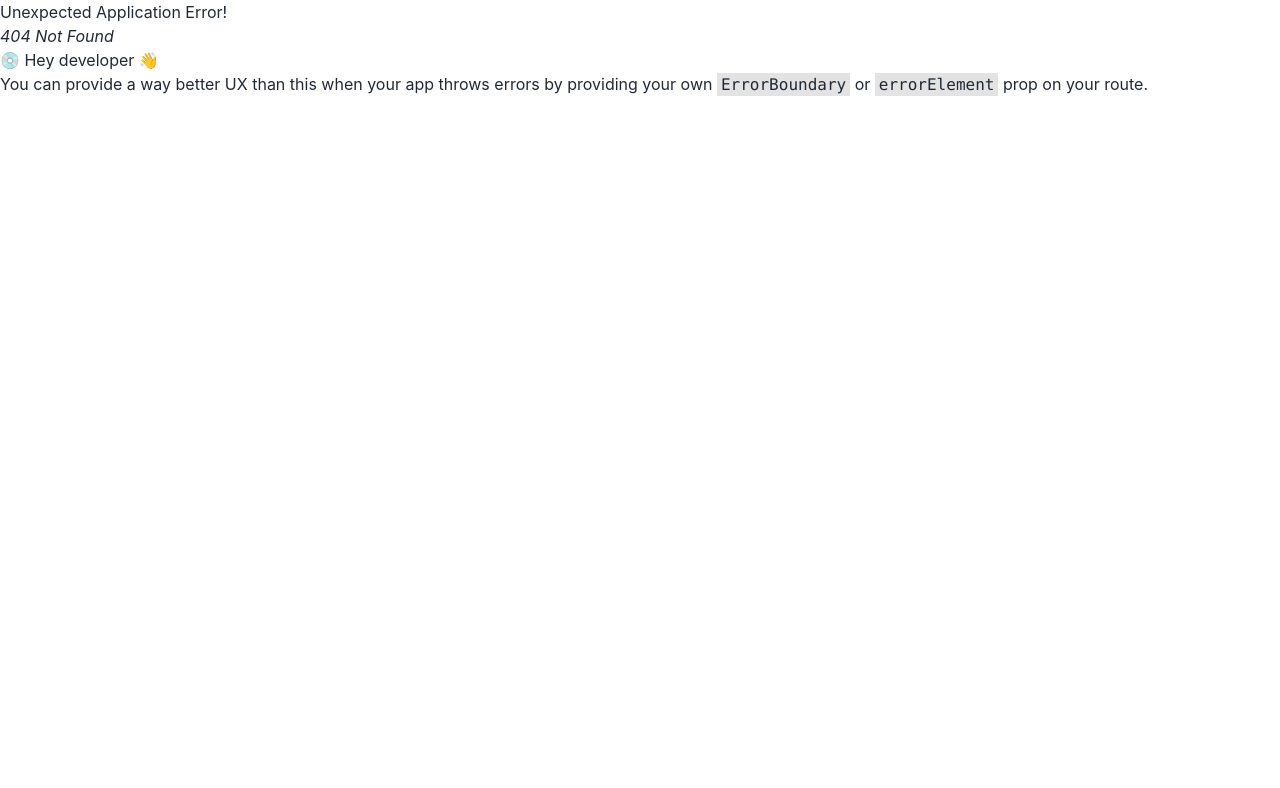
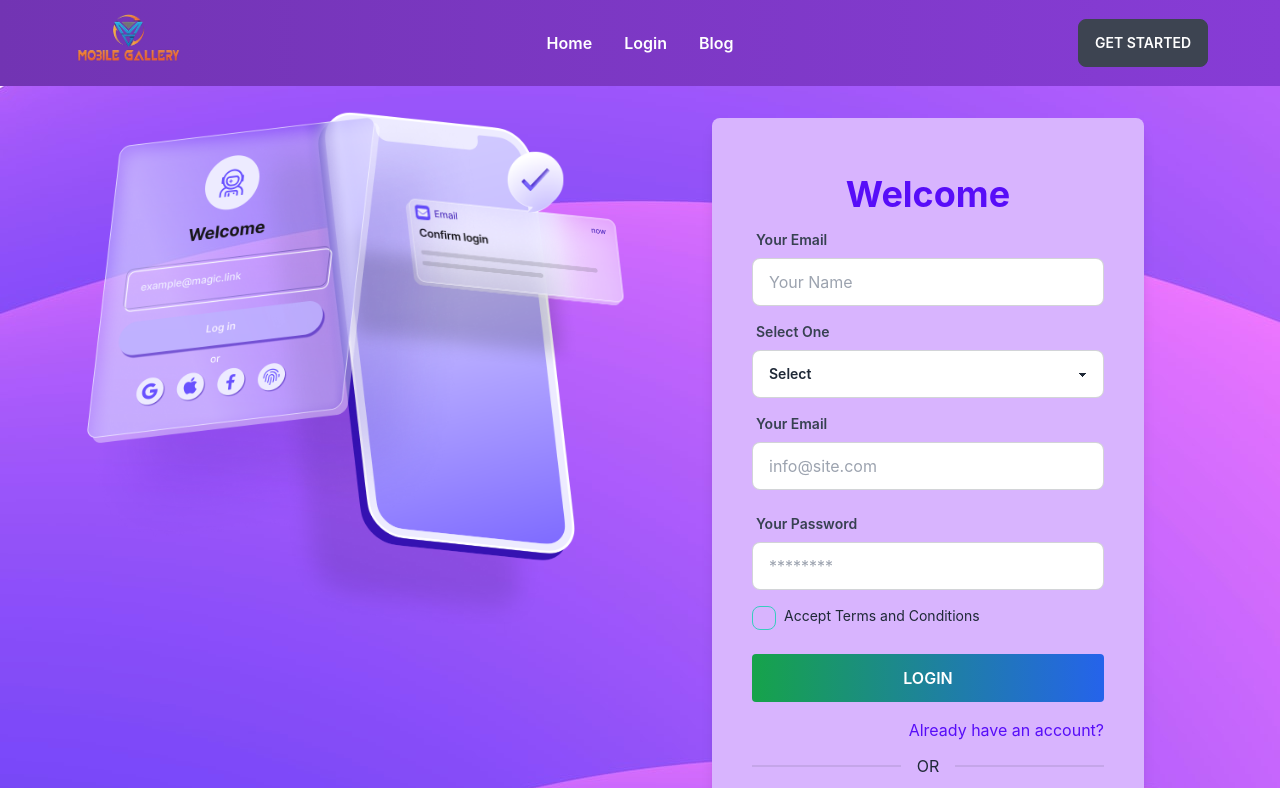
Before and after one commit to hussain322/resale-mobile-gallery-client, a React (Create React App) app: page /register in a window 1280 px wide. Before the commit this address had no page. Shown: the top 788 px of the page. Built offline with nearby package versions, Linux system fonts and the light colour scheme.

Commit message:
added login and register page

```diff
--- a/package.json
+++ b/package.json
@@ -10,6 +10,7 @@
     "lottie-react": "^2.3.1",
     "react": "^18.2.0",
     "react-dom": "^18.2.0",
+    "react-icons": "^4.6.0",
     "react-router-dom": "^6.4.3",
     "react-scripts": "5.0.1",
     "web-vitals": "^2.1.4"
--- a/src/Pages/LoginForm/Login/Login.js
+++ b/src/Pages/LoginForm/Login/Login.js
@@ -1,49 +1,102 @@
 import Lottie from "lottie-react";
 import React from "react";
+import { Link } from "react-router-dom";
 import loginAnimation from "../../../assets/login-ani.json";
 import useTitle from "../../../Hooks/useTitle";
 import "./Login.css";
+import { FaGoogle } from "react-icons/fa";
 
 const Login = () => {
   useTitle("Login");
   return (
-    <div className="hero min-h-screen login-container">
-      <div className="hero-content grid grid-cols-1 lg:grid-cols-2">
-        <div className="text-center lg:text-left">
+    <div className="login-container pt-2 pb-40">
+      <div className="w-[90%] mx-auto grid grid-cols-1 lg:grid-cols-2">
+        <div className="hidden lg:block">
           <Lottie animationData={loginAnimation} loop={true} />
         </div>
-        <div className="card w-3/4 lg:ml-40 ml-20 shadow-2xl bg-purple-300">
-          <h1 className="text-3xl font-bold text-center py-6">Login Now</h1>
-          <form className="card-body">
-            <div className="form-control">
+        <div className="md:w-3/4 w-full mx-auto mt-4 ">
+          <div className="mt-2 rounded-lg shadow-lg p-10 bg-purple-300">
+            <h1 className="text-4xl text-primary font-bold mt-4 text-center">
+              Welcome
+            </h1>
+            {/* Login form  */}
+            <form>
+              <div className="">
+                {/* Email Field  */}
+                <div className="form-control py-2">
                   <label className="label">
-                <span className="label-text">Email</span>
+                    <span className="label-text text-md font-semibold text-gray-700">
+                      Your Email
+                    </span>
                   </label>
                   <input
-                type="text"
-                placeholder="email"
-                className="input input-bordered bg-transparent"
+                    type="email"
+                    name="email"
+                    placeholder="info@site.com"
+                    className="input input-bordered"
+                    required
                   />
                 </div>
-            <div className="form-control">
+
+                {/* Password field  */}
+                <div className="form-control py-2">
                   <label className="label">
-                <span className="label-text">Password</span>
+                    <span className="label-text text-md font-semibold text-gray-700">
+                      Your Password
+                    </span>
                   </label>
                   <input
-                type="text"
-                placeholder="password"
-                className="input input-bordered bg-transparent"
+                    type="password"
+                    name="password"
+                    placeholder="********"
+                    className="input input-bordered"
+                    required
                   />
-              <label className="label">
-                <a href="#" className="label-text-alt link link-hover">
-                  Forgot password?
-                </a>
-              </label>
                 </div>
-            <div className="form-control mt-6">
-              <button className="btn btn-primary">Login</button>
+
+                <div className="flex justify-between py-2">
+                  <div className="flex">
+                    <input
+                      type="checkbox"
+                      className="checkbox checkbox-accent mr-2"
+                    />
+                    <p className="text-sm md:text-md">Remember Me</p>
+                  </div>
+                  <div>
+                    <Link to="" className="text-sm md:text-md">
+                      Forget Password?
+                    </Link>
+                  </div>
+                </div>
+
+                {/* Login button  */}
+                <div>
+                  <button
+                    type="submit"
+                    className="bg-gradient-to-r from-green-600 to-blue-600 hover:from-green-800 hover:to-blue-700   py-3 w-full text-white font-semibold mt-4 rounded"
+                  >
+                    LOGIN
+                  </button>
+                </div>
+                <div className="pt-4 text-right">
+                  <p>
+                    Not registered?{" "}
+                    <Link to="/register" className="text-primary">
+                      Create account
+                    </Link>
+                  </p>
+                </div>
+                <div className="divider">OR</div>
               </div>
             </form>
+            {/* sign in with social platform */}
+            <div className="text-center my-4">
+              <button className="px-6 btn btn-outline btn-primary">
+                <FaGoogle className="text-2xl mr-2" />
+                continue with Google
+              </button>
+            </div>
+          </div>
         </div>
       </div>
     </div>
--- a/src/Pages/LoginForm/Register/Register.js
+++ b/src/Pages/LoginForm/Register/Register.js
@@ -1,46 +1,124 @@
 import React from "react";
 import Lottie from "lottie-react";
 import loginAnimation from "../../../assets/login-ani.json";
+import { Link } from "react-router-dom";
+import { FaGoogle } from "react-icons/fa";
 
 const Register = () => {
   return (
-    <div className="hero min-h-screen login-container">
-      <div className="hero-content grid grid-cols-1 lg:grid-cols-2">
-        <div className="text-center lg:text-left">
+    <div className="login-container pt-2 pb-40">
+      <div className="w-[90%] mx-auto grid grid-cols-1 lg:grid-cols-2">
+        <div className="hidden lg:block">
           <Lottie animationData={loginAnimation} loop={true} />
         </div>
-        <div className="card w-3/4 lg:ml-40 ml-20 shadow-2xl bg-purple-300">
-          <h1 className="text-3xl font-bold text-center py-6">Register</h1>
-          <form className="card-body">
-            <div className="form-control">
+        <div className="md:w-3/4 w-full mx-auto mt-4 ">
+          <div className="mt-2 rounded-lg shadow-lg p-10 bg-purple-300">
+            <h1 className="text-4xl text-primary font-bold mt-4 text-center">
+              Welcome
+            </h1>
+            {/* Login form  */}
+            <form>
+              <div className="">
+                {/* Name Field  */}
+                <div className="form-control py-2">
                   <label className="label">
-                <span className="label-text">Email</span>
+                    <span className="label-text text-md font-semibold text-gray-700">
+                      Your Email
+                    </span>
                   </label>
                   <input
                     type="text"
-                placeholder="email"
-                className="input input-bordered bg-transparent"
+                    name="name"
+                    placeholder="Your Name"
+                    className="input input-bordered"
+                    required
                   />
                 </div>
-            <div className="form-control">
+
+                {/* Select options */}
                 <label className="label">
-                <span className="label-text">Password</span>
+                  <span className="label-text text-md font-semibold text-gray-700">
+                    Select One
+                  </span>
+                </label>
+                <select className="select select-bordered w-full">
+                  <option disabled selected>
+                    Select
+                  </option>
+                  <option>User</option>
+                  <option>Seller</option>
+                </select>
+                {/* Email Field  */}
+                <div className="form-control py-2">
+                  <label className="label">
+                    <span className="label-text text-md font-semibold text-gray-700">
+                      Your Email
+                    </span>
                   </label>
                   <input
-                type="text"
-                placeholder="password"
-                className="input input-bordered bg-transparent"
+                    type="email"
+                    name="email"
+                    placeholder="info@site.com"
+                    className="input input-bordered"
+                    required
                   />
+                </div>
+
+                {/* Password field  */}
+                <div className="form-control py-2">
                   <label className="label">
-                <a href="#" className="label-text-alt link link-hover">
-                  Forgot password?
-                </a>
+                    <span className="label-text text-md font-semibold text-gray-700">
+                      Your Password
+                    </span>
                   </label>
+                  <input
+                    type="password"
+                    name="password"
+                    placeholder="********"
+                    className="input input-bordered"
+                    required
+                  />
                 </div>
-            <div className="form-control mt-6">
-              <button className="btn btn-primary">Login</button>
+
+                <div className="flex justify-between py-2">
+                  <div className="flex">
+                    <input
+                      type="checkbox"
+                      className="checkbox checkbox-accent mr-2"
+                    />
+                    <p className="text-sm md:text-md">
+                      Accept Terms and Conditions
+                    </p>
+                  </div>
+                </div>
+
+                {/* Login button  */}
+                <div>
+                  <button
+                    type="submit"
+                    className="bg-gradient-to-r from-green-600 to-blue-600 hover:from-green-800 hover:to-blue-700   py-3 w-full text-white font-semibold mt-4 rounded"
+                  >
+                    LOGIN
+                  </button>
+                </div>
+                <div className="pt-4 text-right">
+                  <p>
+                    <Link to="/login" className="text-primary">
+                      Already have an account?
+                    </Link>
+                  </p>
+                </div>
+                <div className="divider">OR</div>
               </div>
             </form>
+            {/* sign in with social platform */}
+            <div className="text-center my-4">
+              <button className="px-6 btn btn-outline btn-primary">
+                <FaGoogle className="text-2xl mr-2" />
+                continue with Google
+              </button>
+            </div>
+          </div>
         </div>
       </div>
     </div>
--- a/src/Routes/Routes.js
+++ b/src/Routes/Routes.js
@@ -3,6 +3,7 @@ import Main from "../Layouts/Main";
 import Blog from "../Pages/Blog/Blog";
 import Home from "../Pages/Home/Home/Home";
 import Login from "../Pages/LoginForm/Login/Login";
+import Register from "../Pages/LoginForm/Register/Register";
 
 const routes = createBrowserRouter([
   {
@@ -25,6 +26,10 @@ const routes = createBrowserRouter([
         path: "/login",
         element: <Login />,
       },
+      {
+        path: "/register",
+        element: <Register />,
+      },
     ],
   },
 ]);
```
Also changed, not shown: 1 other file (tests, documents, lock files or other folders). Lines whose indentation alone changed are shown as unchanged.
